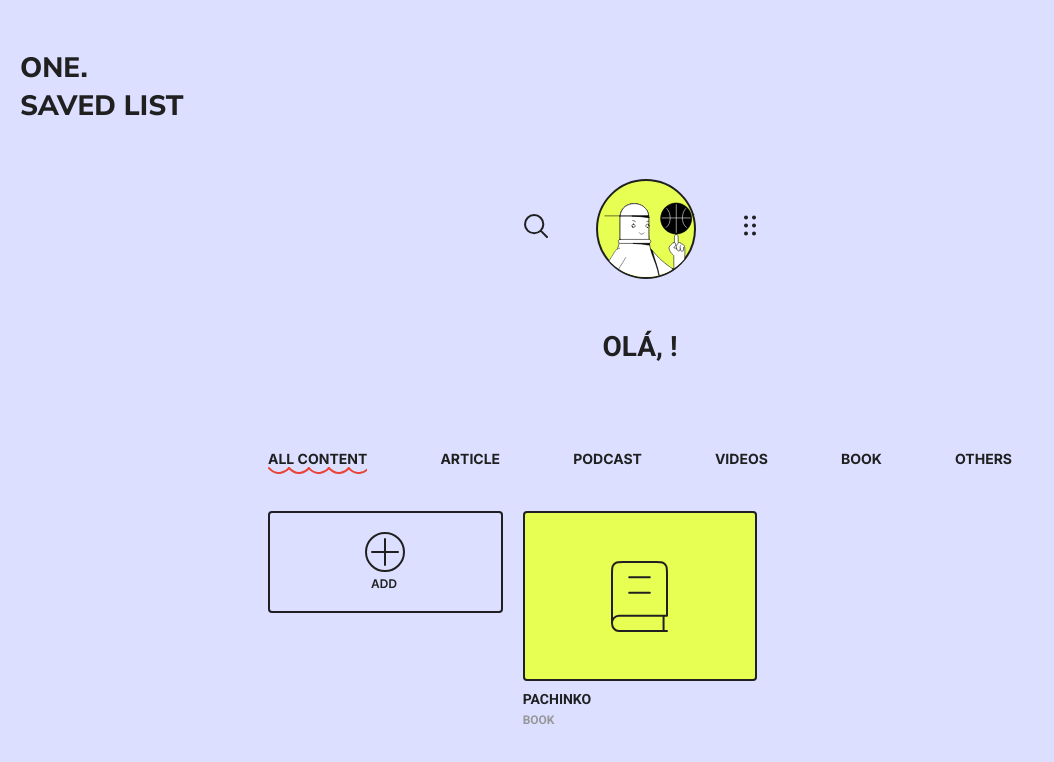
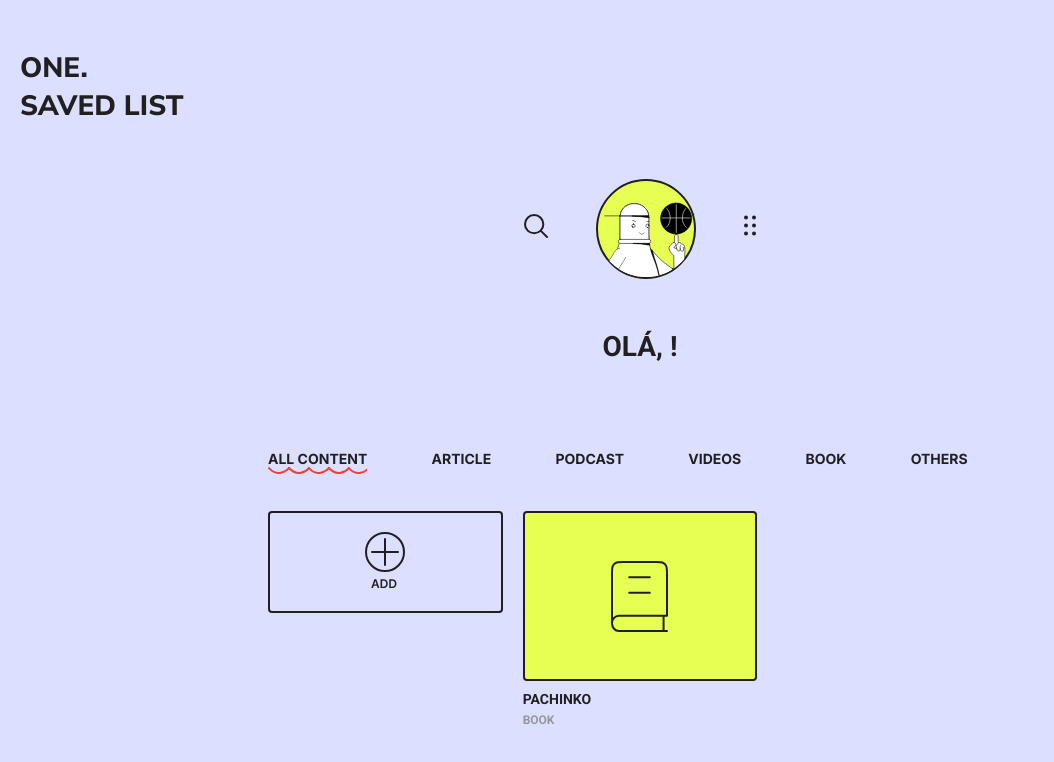
Before and after one commit to NataliaFrancisca/modern-saved-list, a Next.js app: page /dashboard in a window 1280 px wide. Shown: the top 762 px of the page, without its empty margins (0-1054 px from the left). Built offline with nearby package versions, Linux system fonts and the light colour scheme; no server answers.

Commit message:
feat(style): add one more column at nav links

```diff
--- a/src/sass/components/_dashboard-nav.module.scss
+++ b/src/sass/components/_dashboard-nav.module.scss
@@ -6,7 +6,7 @@
 
 .nav-links{
     display: grid;
-    grid-template-columns: repeat(6, auto);
+    grid-template-columns: repeat(7, auto);
     justify-content: space-between;
     overflow-x: scroll;
     position: relative;
```
